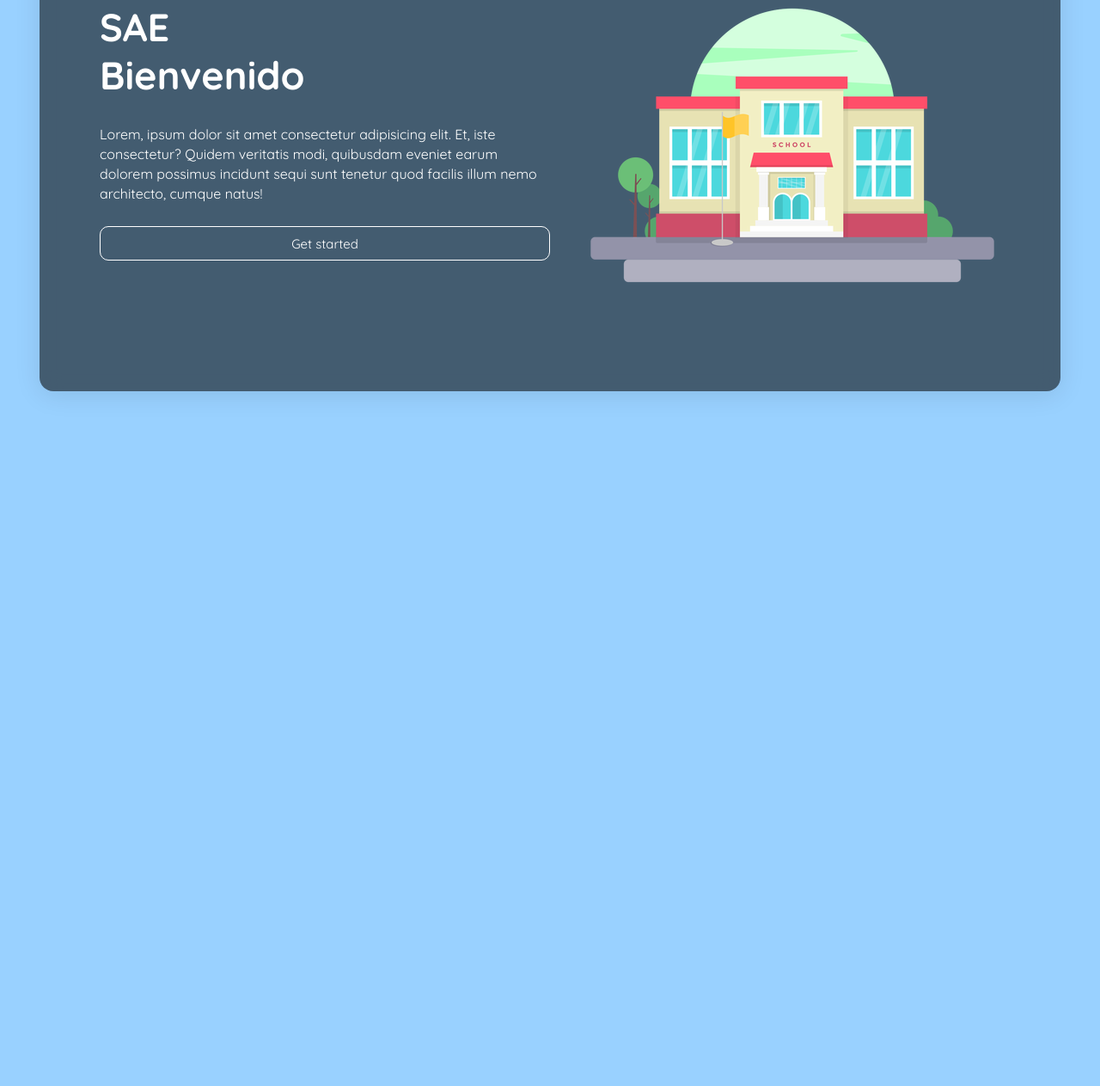
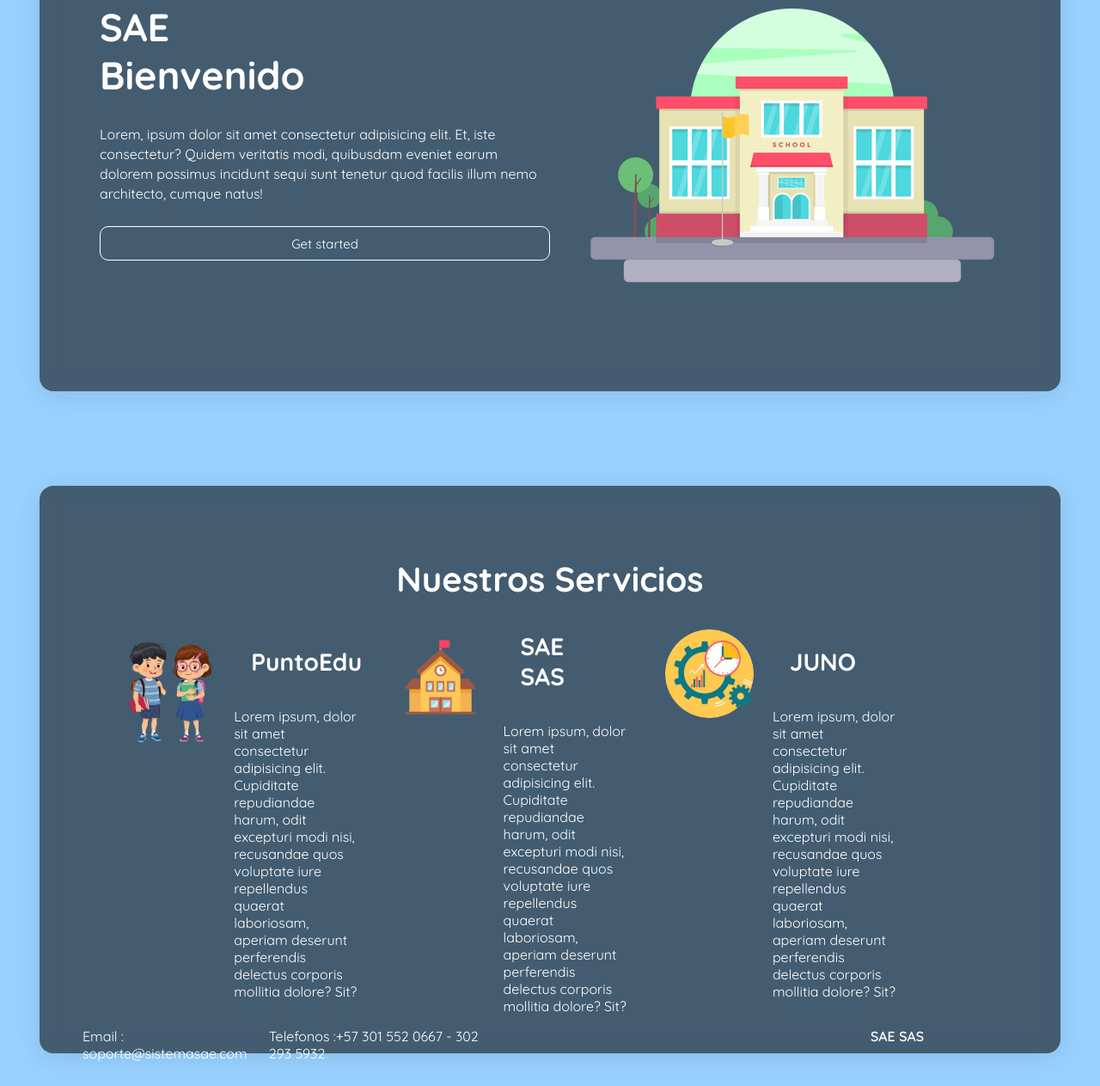
Before and after one commit to Tito2312/landing-page-2, a plain HTML site: page index.html in a window 1280 px wide. Shown: the part 293-1556 px from the top of the page at 86% size. Before the commit the page ends 800 px from the top, so only its background shows below. Drawn offline with Linux system fonts and the light colour scheme; a script that the page names is missing.

Commit message:
se agregaron servicios e info.T23

```diff
--- a/index.html
+++ b/index.html
@@ -13,8 +13,8 @@
             <nav class="navbar">
                 <div class="logo"><a href="#">SAE</a></div>
                 <ul class="nav-links">
-                    <li class="nav-link"><a href="#">Home</a></li>
-                    <li class="nav-link"><a href="#">Servicios</a></li>
+                    <li class="nav-link"><a href="#">Inicio</a></li>
+                    <li class="nav-link"><a href="#services">Servicios</a></li>
                     <li class="nav-link"><a href="#">PuntoEdu</a></li>
                 </ul>
             </nav>
@@ -25,7 +25,7 @@
                         Lorem, ipsum dolor sit amet consectetur adipisicing elit. Et, iste consectetur? Quidem veritatis modi, quibusdam eveniet earum dolorem possimus incidunt sequi sunt tenetur quod facilis illum nemo architecto, cumque natus!
                         <br>
                     </p>
-                    <button>Get started</button>
+                    <a href="https://tito2312.github.io/Login1-sae/"><button>Get started</button></a>
                 </div>
                 <div class="image-wrapper">
                     <img src="6aef37bbbf00a914ba90fe18f313db7c-ilustracion-de-edificio-de-escuela-primaria.png" alt="">
@@ -33,6 +33,49 @@
             </div>
         </div>
     </div>
+    <div class="container" id="services">
+        <div class="glass-container">
+            <h2>Nuestros Servicios</h2>
+            <div class="cards">
+                <div class="card-content">
+                    <div class="img-card">
+                        <img src="PuntoEdu-removebg-preview.png" alt="">
+                    </div>
+                    <div class="card-text">
+                        <h4>PuntoEdu</h4>
+                        <p>Lorem ipsum, dolor sit amet consectetur adipisicing elit. Cupiditate repudiandae harum, odit excepturi modi nisi, recusandae quos voluptate iure repellendus quaerat laboriosam, aperiam deserunt perferendis delectus corporis mollitia dolore? Sit?</p>
+                    </div>
+                </div>
+                <div class="card-content">
+                    <div class="img-card">
+                        <img src="sae.png" alt="">
+                    </div>
+                    <div class="card-text">
+                        <h4>SAE SAS</h4>
+                        <p>Lorem ipsum, dolor sit amet consectetur adipisicing elit. Cupiditate repudiandae harum, odit excepturi modi nisi, recusandae quos voluptate iure repellendus quaerat laboriosam, aperiam deserunt perferendis delectus corporis mollitia dolore? Sit?</p>
+                    </div>
+                </div>
+                <div class="card-content">
+                    <div class="img-card">
+                        <img src="juno-removebg-preview.png" alt="" id="junoImg">
+                    </div>
+                    <div class="card-text">
+                        <h4>JUNO</h4>
+                        <p>Lorem ipsum, dolor sit amet consectetur adipisicing elit. Cupiditate repudiandae harum, odit excepturi modi nisi, recusandae quos voluptate iure repellendus quaerat laboriosam, aperiam deserunt perferendis delectus corporis mollitia dolore? Sit?</p>
+                    </div>
+                </div>
+            </div>
+            <div class="info-contact">
+                <div class="email-phone">
+                    <p>Email : soporte@sistemasae.com</p>
+                    <p>Telefonos :+57 301 552 0667 - 302 293 5932</p>
+                </div>
+                <div class="sae">
+                    <p>SAE SAS</p>
+                </div>
+            </div>
+        </div>
+    </div>
 </body>
 <script src="app.js"></script>
 </html>
--- a/style.css
+++ b/style.css
@@ -1,4 +1,8 @@
 @import url('https://fonts.googleapis.com/css2?family=Quicksand:wght@300;400;500;600;700&display=swap');
+
+html {
+    scroll-behavior: smooth;
+}
 
 *{
     font-family: 'Quicksand', sans-serif;
@@ -41,6 +45,11 @@ body{
     backdrop-filter: blur(11.6px);
     -webkit-backdrop-filter: blur(11.6px);
 
+}
+
+.glass-container h2{
+    text-align: center;
+    font-size: 40px;
 }
 
 .logo{
@@ -116,6 +125,72 @@ button:hover{
     max-width: 800px;
 }
 
+.cards{
+    width: 90%;
+    height: 80%;
+    display: flex;
+    align-items: center;
+    justify-content: center;
+    gap: 2%;
+}
+
+.card-content{
+    width: 30%;
+    display: flex;
+    justify-content: center;
+}
+
+.img-card{
+    width: 50%;
+    height: 100%;
+    display: flex;
+    justify-content: center;
+    align-items: center;
+}
+
+.img-card img{
+    width: 100%;
+    height: 100%;
+
+}
+
+#junoImg{
+    width: 70%;
+    height: 10%;
+}
+
+.card-text{
+    width: 50%;
+    height: 100%;
+    display: flex;
+    flex-direction: column;
+}
+
+.card-text h4{
+    font-size: 28px;
+    margin: 20px
+}
+
+.info-contact{
+    width: 90%;
+    display: flex;
+    flex-direction: row;
+}
+
+.email-phone{
+    width: 50%;
+    display: flex;
+    justify-content: space-around;
+    gap: 1%;
+}
+
+.sae{
+    width: 50%;
+    display: flex;
+    justify-content: flex-end;
+    font-weight: 600;
+}
+
 @media screen and (max-width: 1075px){
     .content{
         flex-direction: column;
```
Also changed, not shown: PuntoEdu-removebg-preview.png (added), juno-removebg-preview.png (added), sae.png (added).
